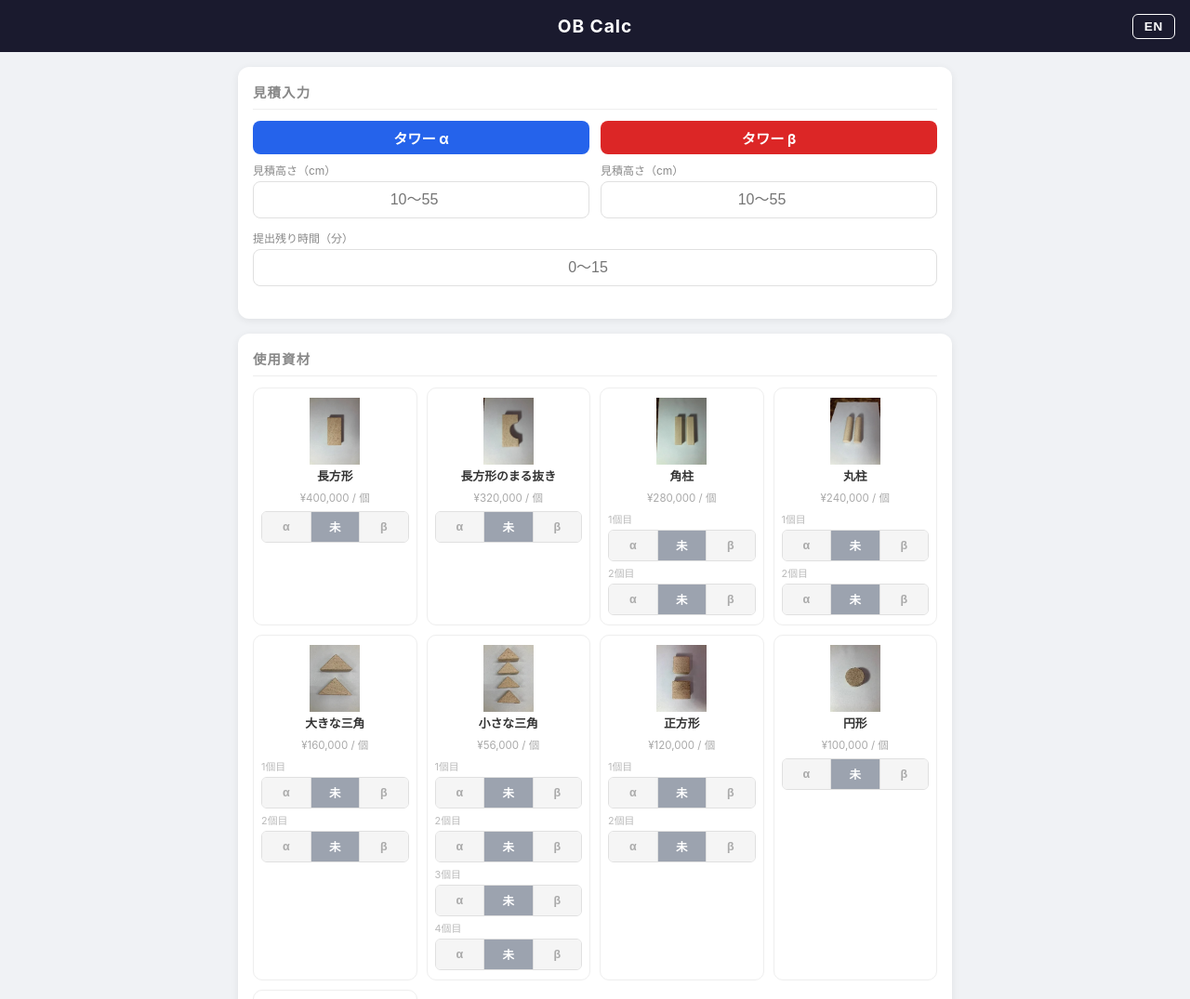
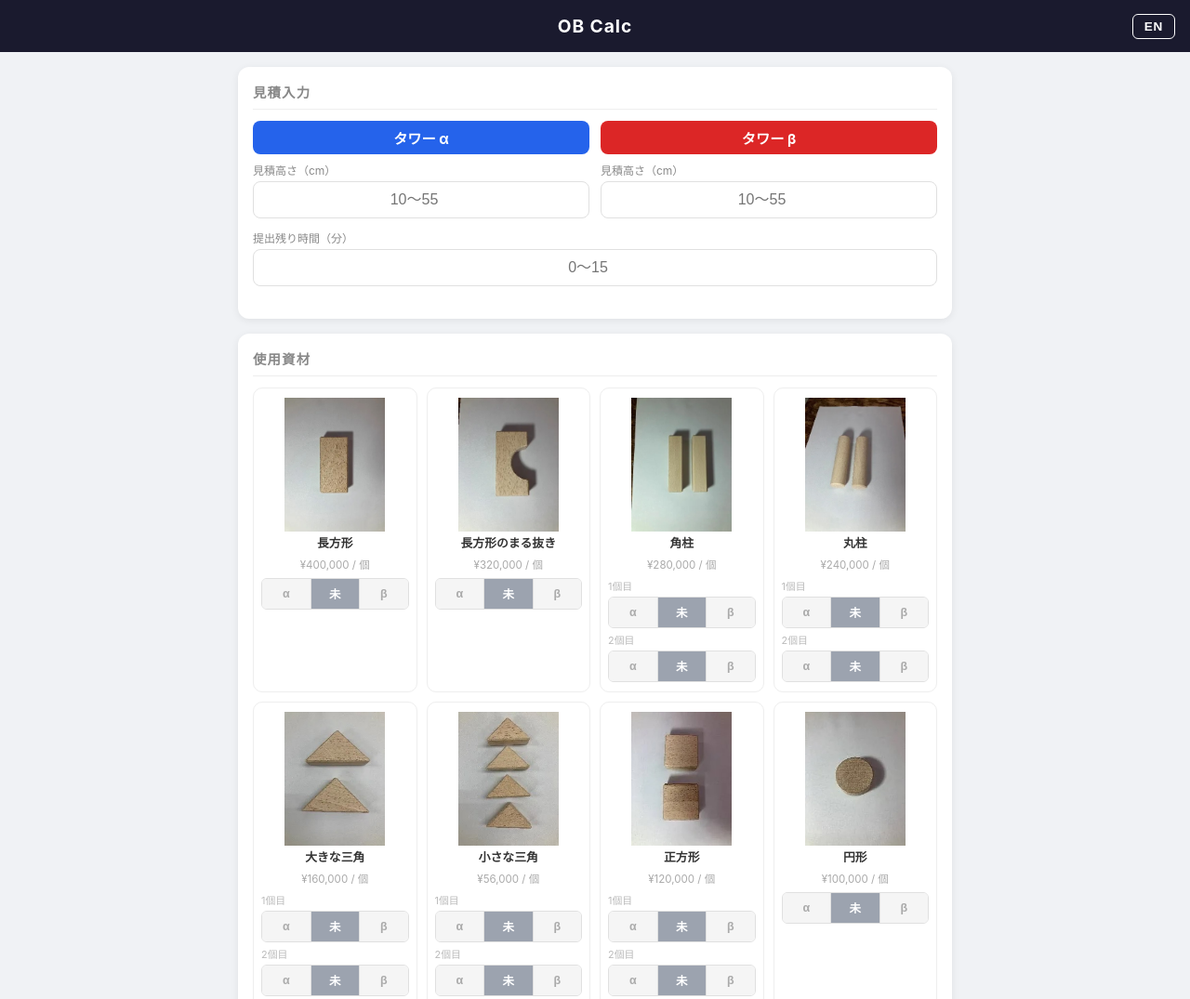
Before and after one commit to uku-sat/ob_calc, a plain HTML site: page index.html in a window 1280 px wide. Shown: the top 1075 px of the page at 93% size. Drawn offline with Linux system fonts and the light colour scheme.

Commit message:
画像サイズを倍に修正

```diff
--- a/index.html
+++ b/index.html
@@ -167,8 +167,8 @@
     }
 
     .material-card img {
-      width: 72px;
-      height: 72px;
+      width: 144px;
+      height: 144px;
       object-fit: contain;
     }
 
```
